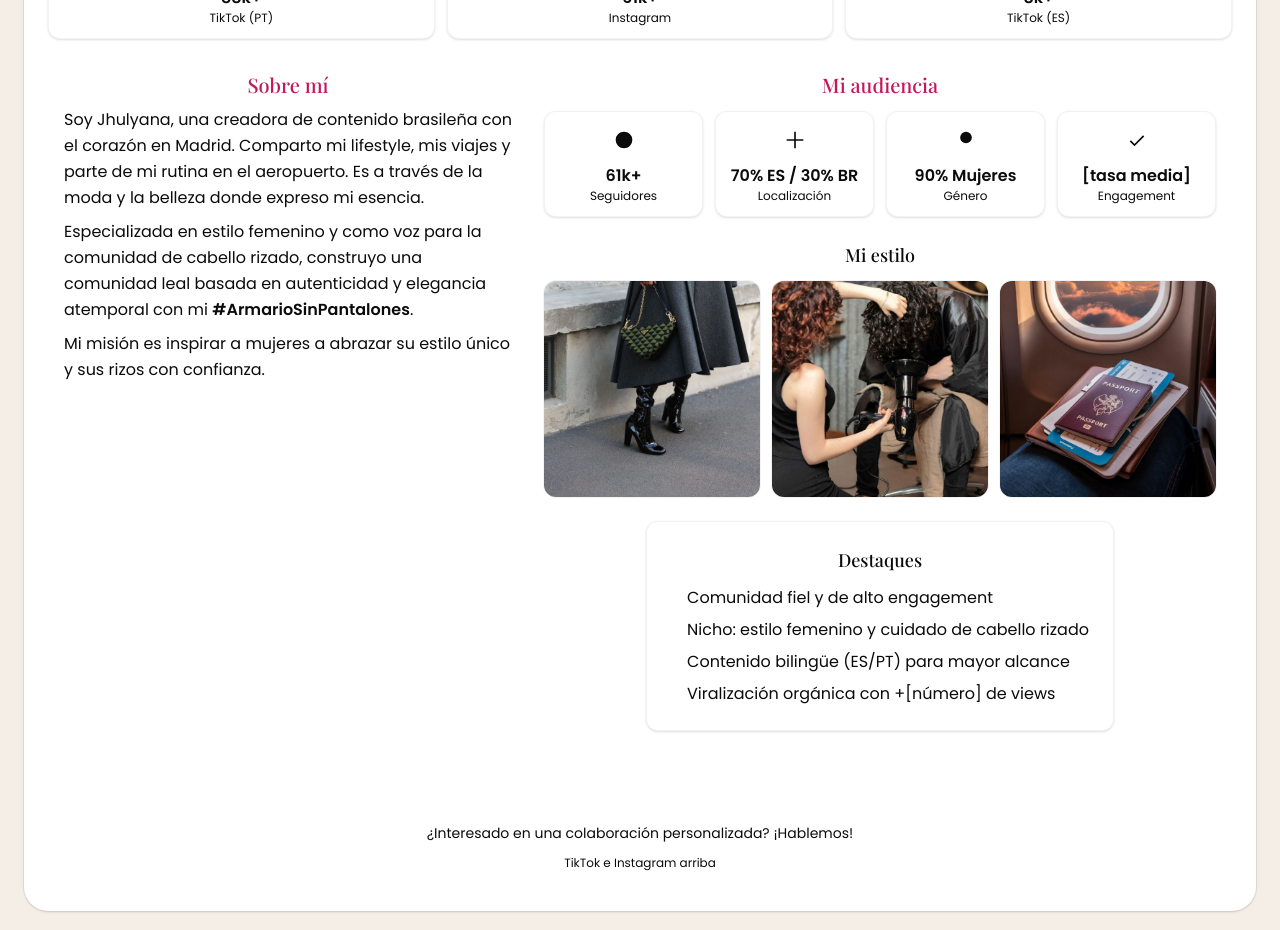
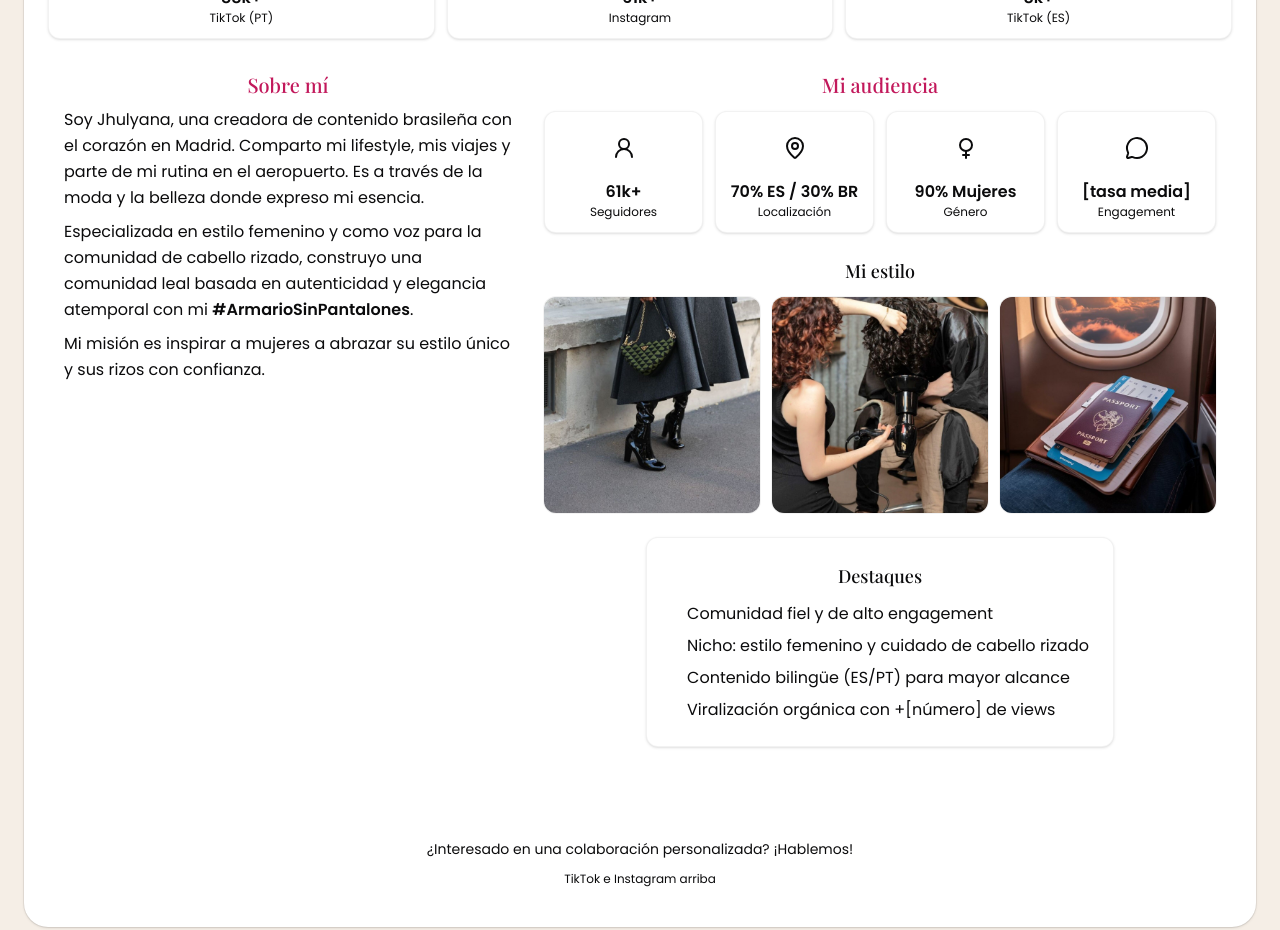
Before and after one commit to VictorAmadeu/media-kit-jhulyana, a React (Vite) app: page / in a window 1280 px wide. Shown: the part 840-1770 px from the top of the page. Built offline with nearby package versions, Linux system fonts and the light colour scheme.

Commit message:
Corrección archivo HomePage.jsx
He corregido los iconos del apartado 'Mi audiencia'

```diff
--- a/src/pages/HomePage.jsx
+++ b/src/pages/HomePage.jsx
@@ -8,7 +8,13 @@
 //  (No se toca nada más)
 
 import React from "react";
-import { Instagram } from "lucide-react";
+import {
+  Instagram,
+  MapPin,
+  MessageCircle,
+  UserRound,
+  Venus,
+} from "lucide-react";
 import { TikTokIcon } from "../components/icons/TikTokIcon";
 
 // Importa tus fotos locales (ajusta nombres si cambian)
@@ -41,7 +47,7 @@ const SocialCard = ({ href, icon, label, value }) => (
 // Tarjeta de estadística (no clicable)
 const Stat = ({ icon, label, value }) => (
   <div className="rounded-xl border border-black/5 bg-white p-3 text-center shadow-sm">
-    <div className="mx-auto flex h-8 w-8 items-center justify-center rounded-full bg-[--beige] text-[--cherry]">
+    <div className="mx-auto flex h-12 w-12 items-center justify-center rounded-full bg-[--beige] text-[--cherry]">
       {icon}
     </div>
     <div className="mt-2 text-base font-semibold">{value}</div>
@@ -176,61 +182,23 @@ export function HomePage({ social }) {
               </h2>
               <div className="mt-3 grid grid-cols-2 sm:grid-cols-4 gap-3">
                 <Stat
-                  icon={
-                    <svg
-                      className="h-5 w-5"
-                      viewBox="0 0 24 24"
-                      fill="currentColor"
-                      aria-hidden="true"
-                    >
-                      <circle cx="12" cy="12" r="10" />
-                    </svg>
-                  }
+                  icon={<UserRound className="h-6 w-6" aria-hidden="true" />}
                   label="Seguidores"
                   value="61k+"
                 />
                 <Stat
-                  icon={
-                    <svg
-                      className="h-5 w-5"
-                      viewBox="0 0 24 24"
-                      fill="none"
-                      stroke="currentColor"
-                      strokeWidth="2"
-                      aria-hidden="true"
-                    >
-                      <path d="M12 2v20M2 12h20" />
-                    </svg>
-                  }
+                  icon={<MapPin className="h-6 w-6" aria-hidden="true" />}
                   label="Localización"
                   value="70% ES / 30% BR"
                 />
                 <Stat
-                  icon={
-                    <svg
-                      className="h-5 w-5"
-                      viewBox="0 0 24 24"
-                      fill="currentColor"
-                      aria-hidden="true"
-                    >
-                      <path d="M12 2a7 7 0 100 14 7 7 0 000-14z" />
-                    </svg>
-                  }
+                  icon={<Venus className="h-6 w-6" aria-hidden="true" />}
                   label="Género"
                   value="90% Mujeres"
                 />
                 <Stat
                   icon={
-                    <svg
-                      className="h-5 w-5"
-                      viewBox="0 0 24 24"
-                      fill="none"
-                      stroke="currentColor"
-                      strokeWidth="2"
-                      aria-hidden="true"
-                    >
-                      <polyline points="4 13 9 18 20 7" />
-                    </svg>
+                    <MessageCircle className="h-6 w-6" aria-hidden="true" />
                   }
                   label="Engagement"
                   value="[tasa media]"
```
